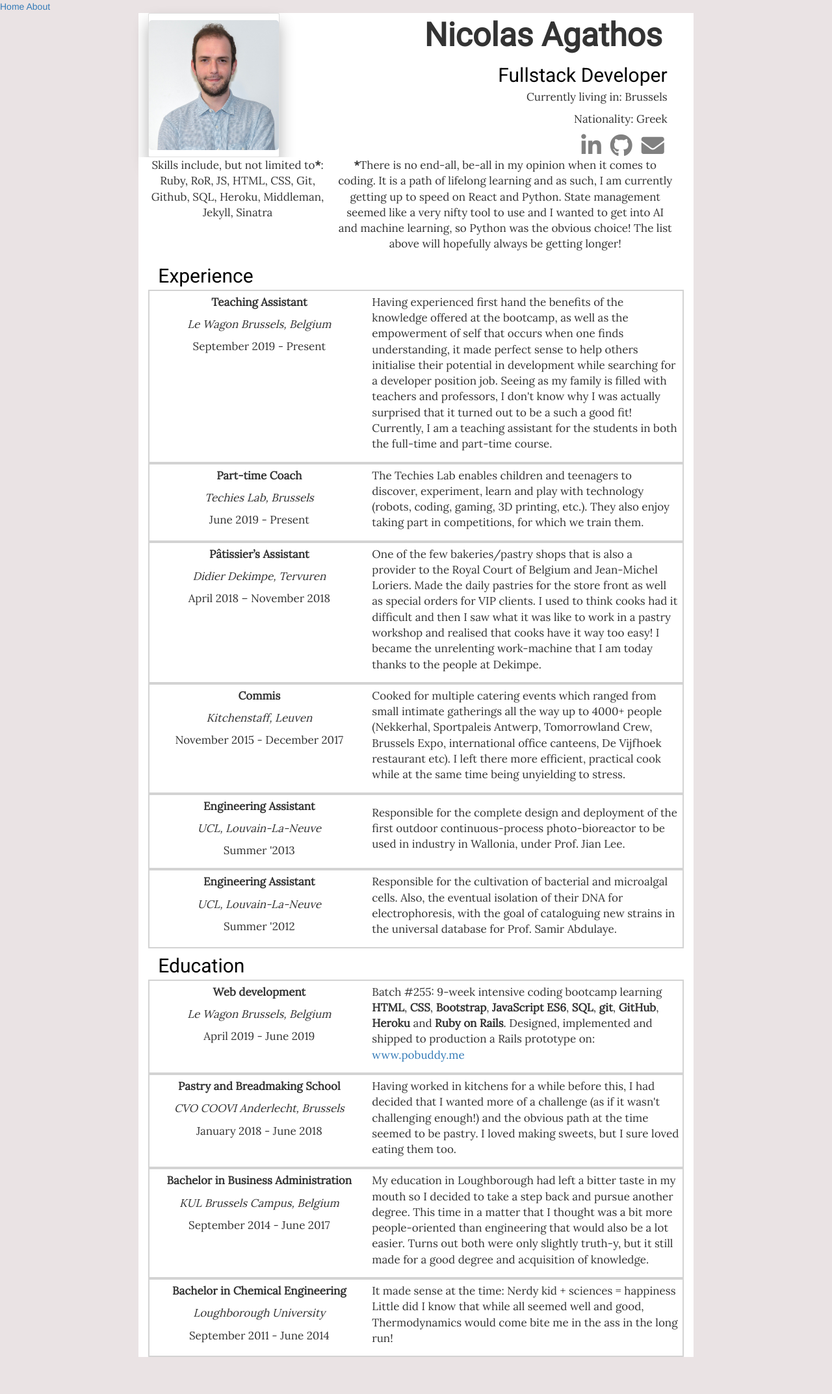
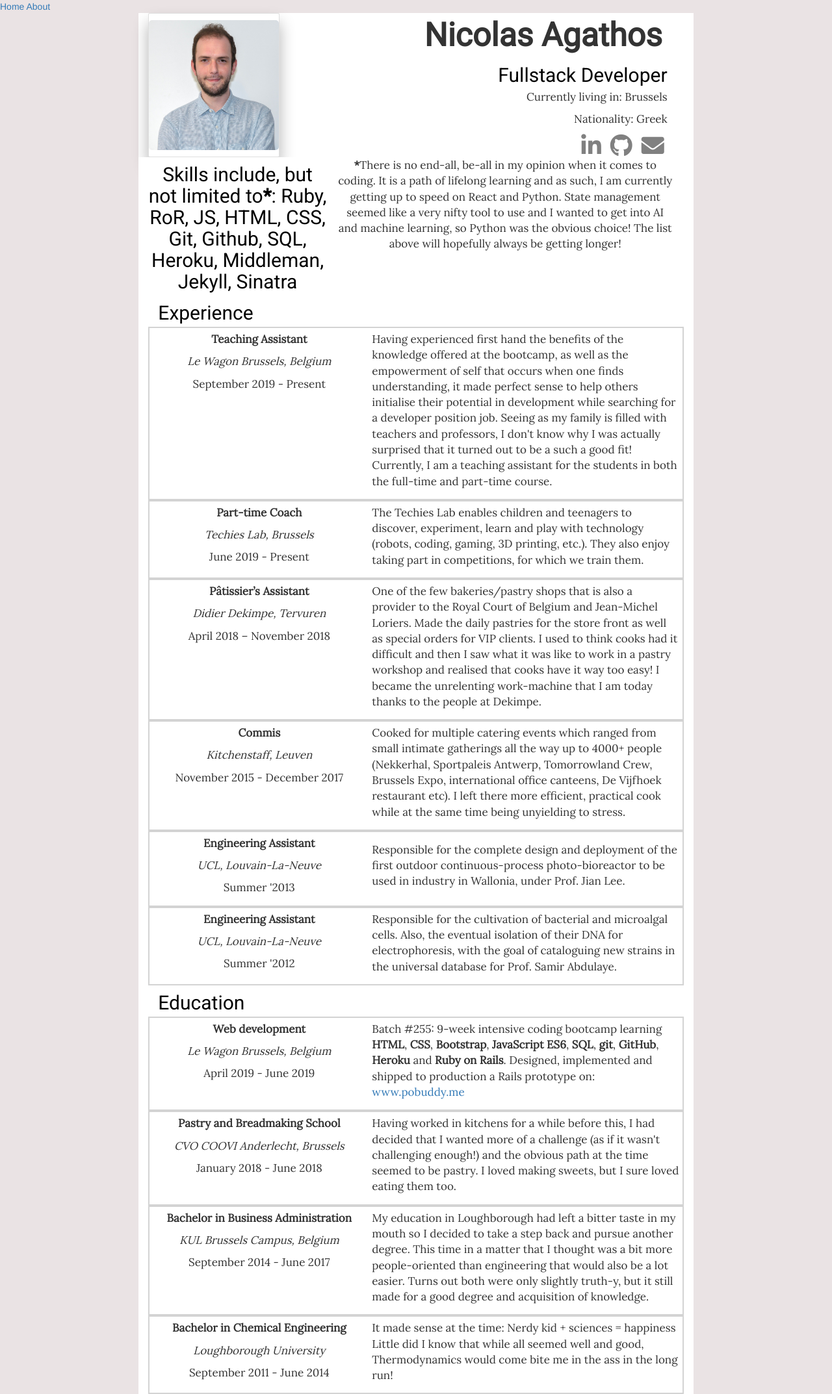
Before and after one commit to Disco-Chef/portfolio-test-jekyll, a Jekyll site: the page built from index.markdown, in a window 1280 px wide. Shown: the whole page at 65% size. Built offline with Jekyll 4.4.1, drawn with Linux system fonts in a browser that asks for light colours; nearby versions of some CDN libraries; before the commit the page ends 2089 px from its top, so only the background shows below that.

Commit message:
functional pt2

```diff
--- a/index.markdown
+++ b/index.markdown
@@ -29,7 +29,7 @@ layout: default
 </div>
 <!-- NEST SKILLS INSIDE DIV -->
 <div class="section col-8 skills">
-  <p>Skills include, but not limited to<strong>*</strong>: Ruby, RoR, JS, HTML, CSS, Git, Github, SQL, Heroku, Middleman, Jekyll, Sinatra</p>
+  <h2>Skills include, but not limited to<strong>*</strong>: Ruby, RoR, JS, HTML, CSS, Git, Github, SQL, Heroku, Middleman, Jekyll, Sinatra</h2>
 <div class="section col-8 skills">
   <p><strong>*</strong>There is no end-all, be-all in my opinion when it comes to coding. It is a path of lifelong learning and as such, I am currently getting up to speed on React and Python. State management seemed like a very nifty tool to use and I wanted to get into AI and machine learning, so Python was the obvious choice! The list above will hopefully always be getting longer!</p>
 </div>
```
